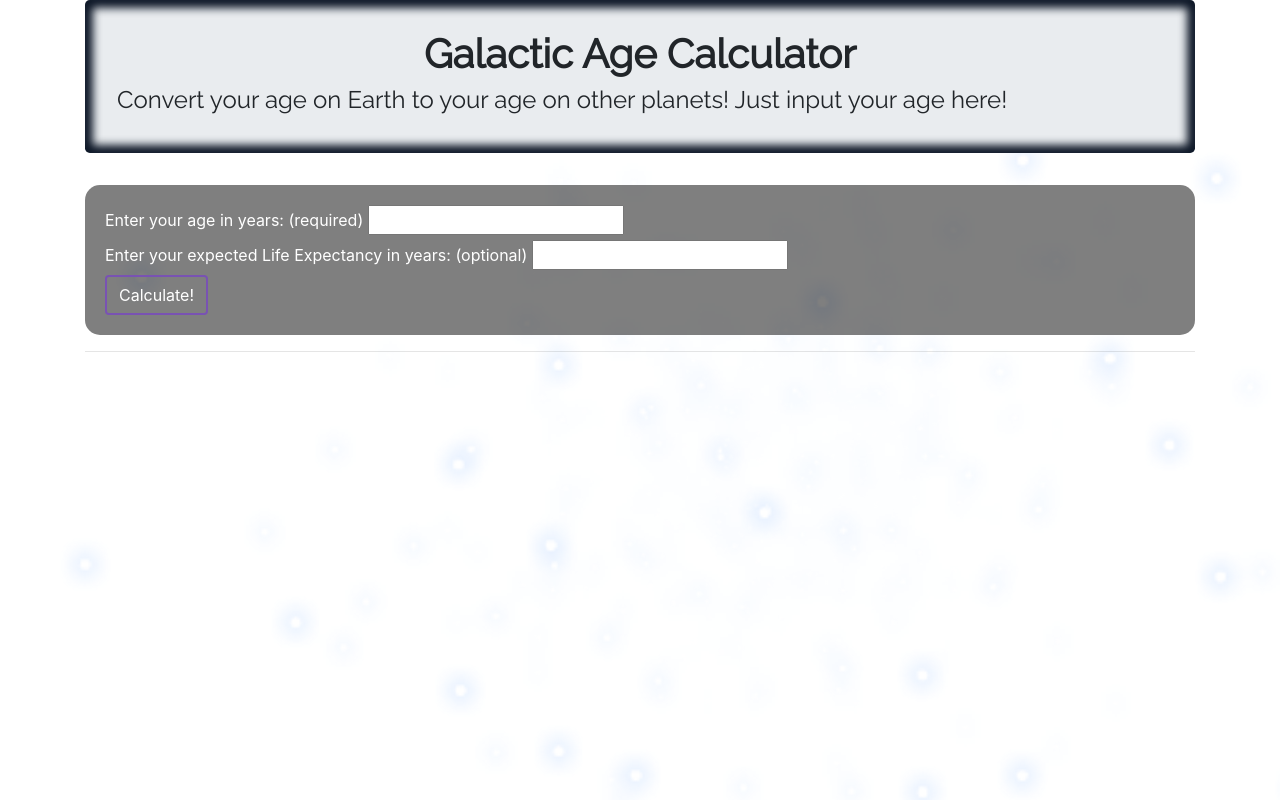
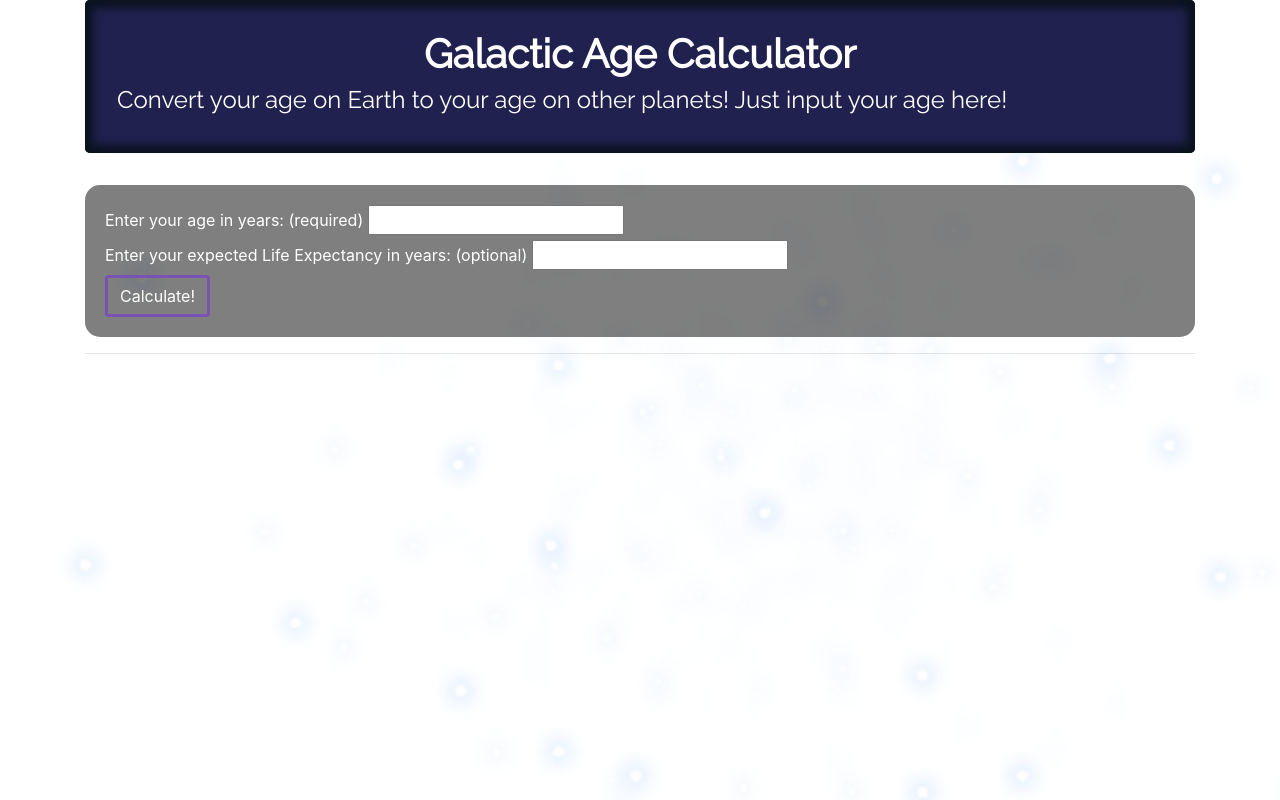
Before and after one commit to TSiu88/galactic-age-calculator, a website built with webpack: page src/index.html in a window 1280 px wide. Built offline with nearby package versions, Linux system fonts and the light colour scheme; files whose address does not match are found by name.

Commit message:
color changes

```diff
--- a/src/styles.css
+++ b/src/styles.css
@@ -33,13 +33,15 @@ h5{
 
 .jumbotron{
   font-family: 'Raleway', sans-serif;
-  box-shadow: 0 0 8px 8px	#0D1727 inset;
+  box-shadow: 0 0 8px 8px	#0a121f inset;
   padding-top: 30px;
   padding-bottom: 30px;
+  background-color: #20214f;
+  color: white;
 }
 
 .btn{
-  border: 2px solid #7952b3;
+  border: 3px solid #7952b3;
   color: white;
 }
 
```
Also changed, not shown: src/img/snippet1.png.
